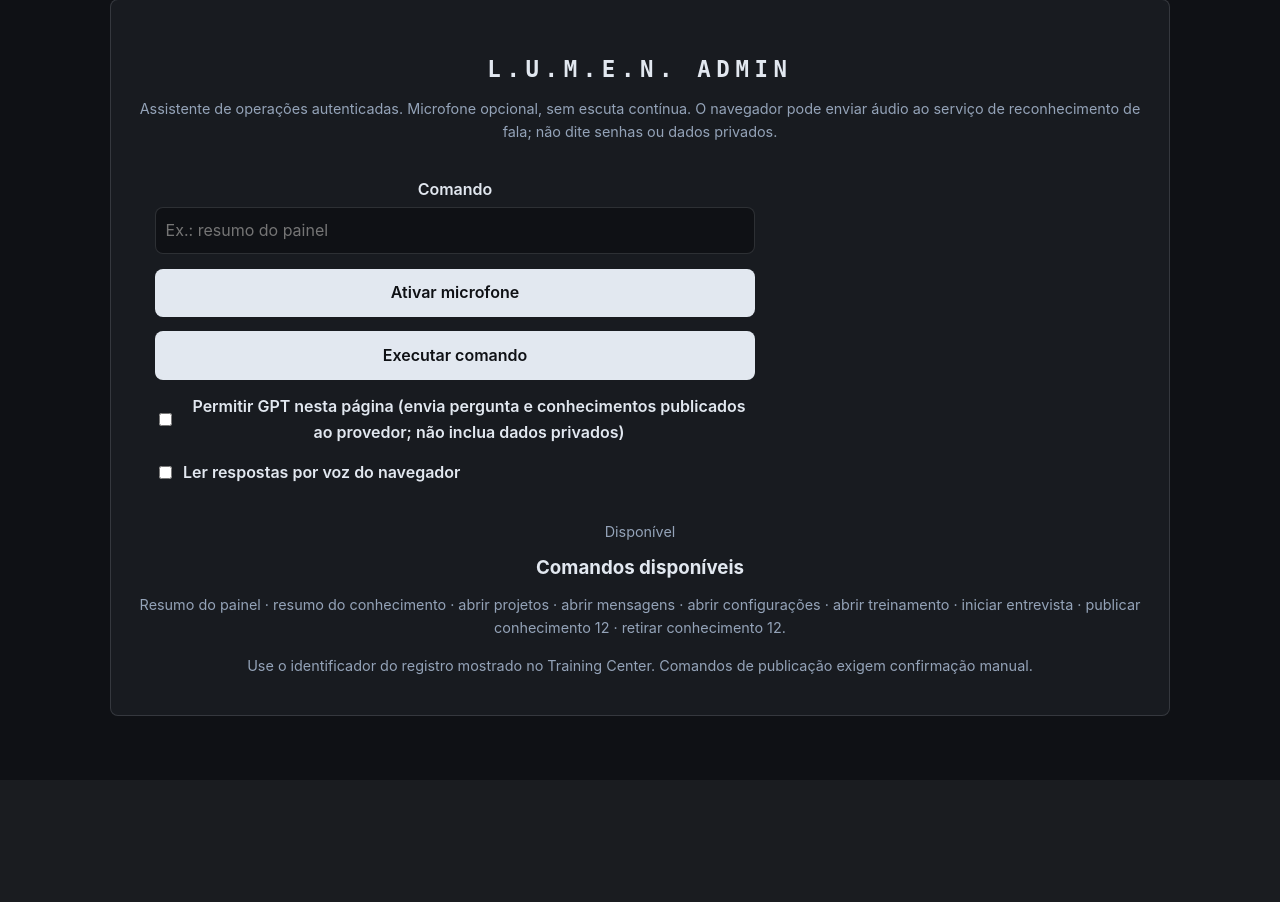
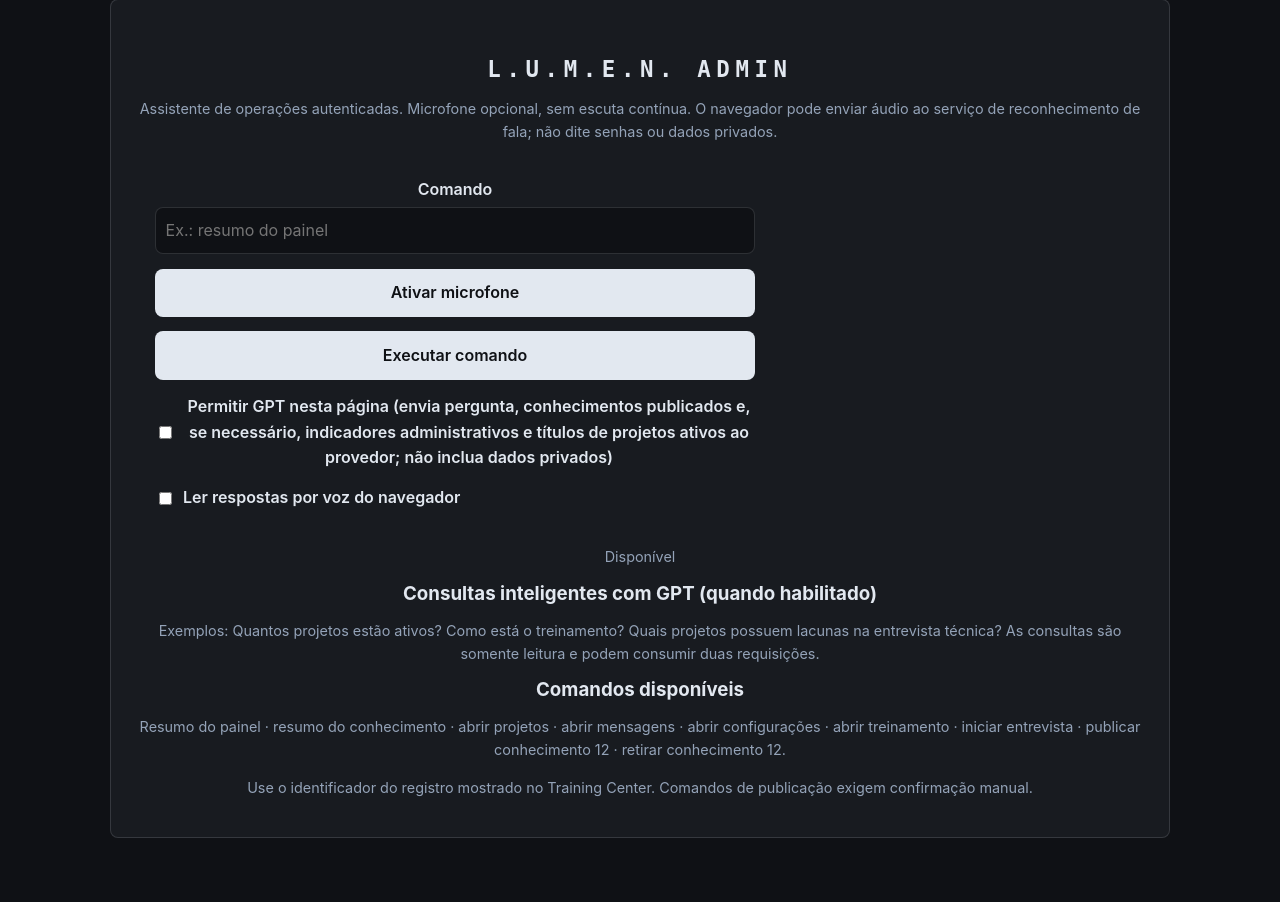
Before and after one commit to Leonardo360-arch/Portifolio-, a PHP site: page /admin/lumen-command.php in a window 1280 px wide. Shown: the part 134-1036 px from the top of the page. Before the commit the page ends 850 px from the top, so only its background shows below. Run offline with PHP 8.4, Linux system fonts and the light colour scheme; the visitor is signed in with stand-in values (Sample User, id 1).

Commit message:
docs(ui): disclose administrative tool data and usage

```diff
--- a/admin/lumen-command.php
+++ b/admin/lumen-command.php
@@ -13,7 +13,7 @@ admin_header('L.U.M.E.N. — Comando administrativo'); ?>
 <label>Comando<input id="lumen-admin-input" maxlength="240" required autocomplete="off" placeholder="Ex.: resumo do painel"></label>
 <button type="button" id="lumen-mic" class="btn">Ativar microfone</button>
 <button type="submit" class="btn">Executar comando</button>
-<label class="check"><input type="checkbox" id="lumen-external"> Permitir GPT nesta página (envia pergunta e conhecimentos publicados ao provedor; não inclua dados privados)</label>
+<label class="check"><input type="checkbox" id="lumen-external"> Permitir GPT nesta página (envia pergunta, conhecimentos publicados e, se necessário, indicadores administrativos e títulos de projetos ativos ao provedor; não inclua dados privados)</label>
 <label class="check"><input type="checkbox" id="lumen-speak">Ler respostas por voz do navegador</label>
 </form>
 <p id="lumen-admin-status" role="status" aria-live="polite">Disponível</p>
@@ -22,6 +22,8 @@ admin_header('L.U.M.E.N. — Comando administrativo'); ?>
 <button class="btn" type="button" id="lumen-confirm">Confirmar alteração</button>
 <button class="btn" type="button" id="lumen-cancel">Cancelar</button>
 </div>
+<h3>Consultas inteligentes com GPT (quando habilitado)</h3>
+<p>Exemplos: Quantos projetos estão ativos? Como está o treinamento? Quais projetos possuem lacunas na entrevista técnica? As consultas são somente leitura e podem consumir duas requisições.</p>
 <h3>Comandos disponíveis</h3>
 <p>Resumo do painel · resumo do conhecimento · abrir projetos · abrir mensagens · abrir configurações · abrir treinamento · iniciar entrevista · publicar conhecimento 12 · retirar conhecimento 12.</p>
 <p>Use o identificador do registro mostrado no Training Center. Comandos de publicação exigem confirmação manual.</p>
```
